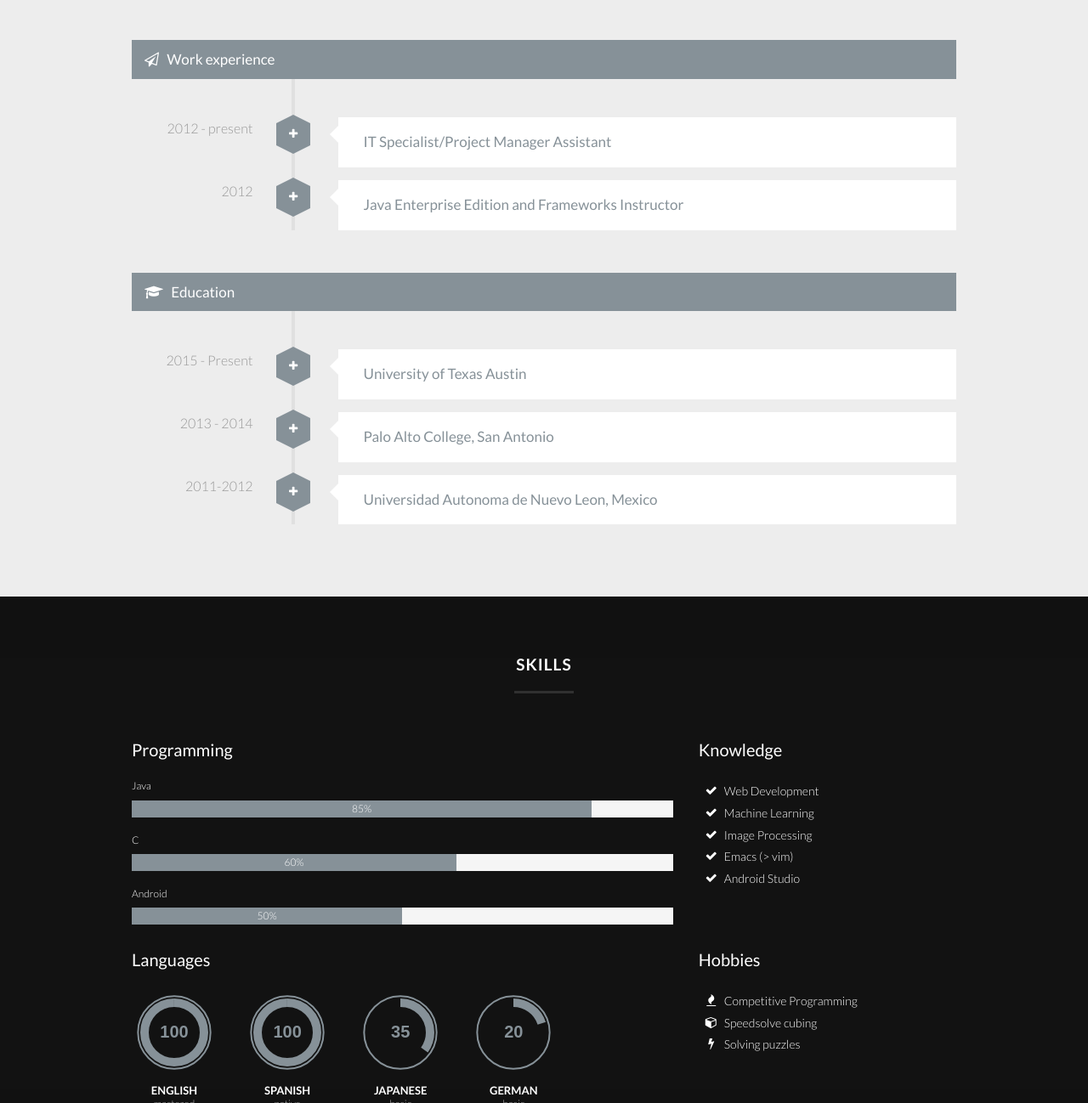
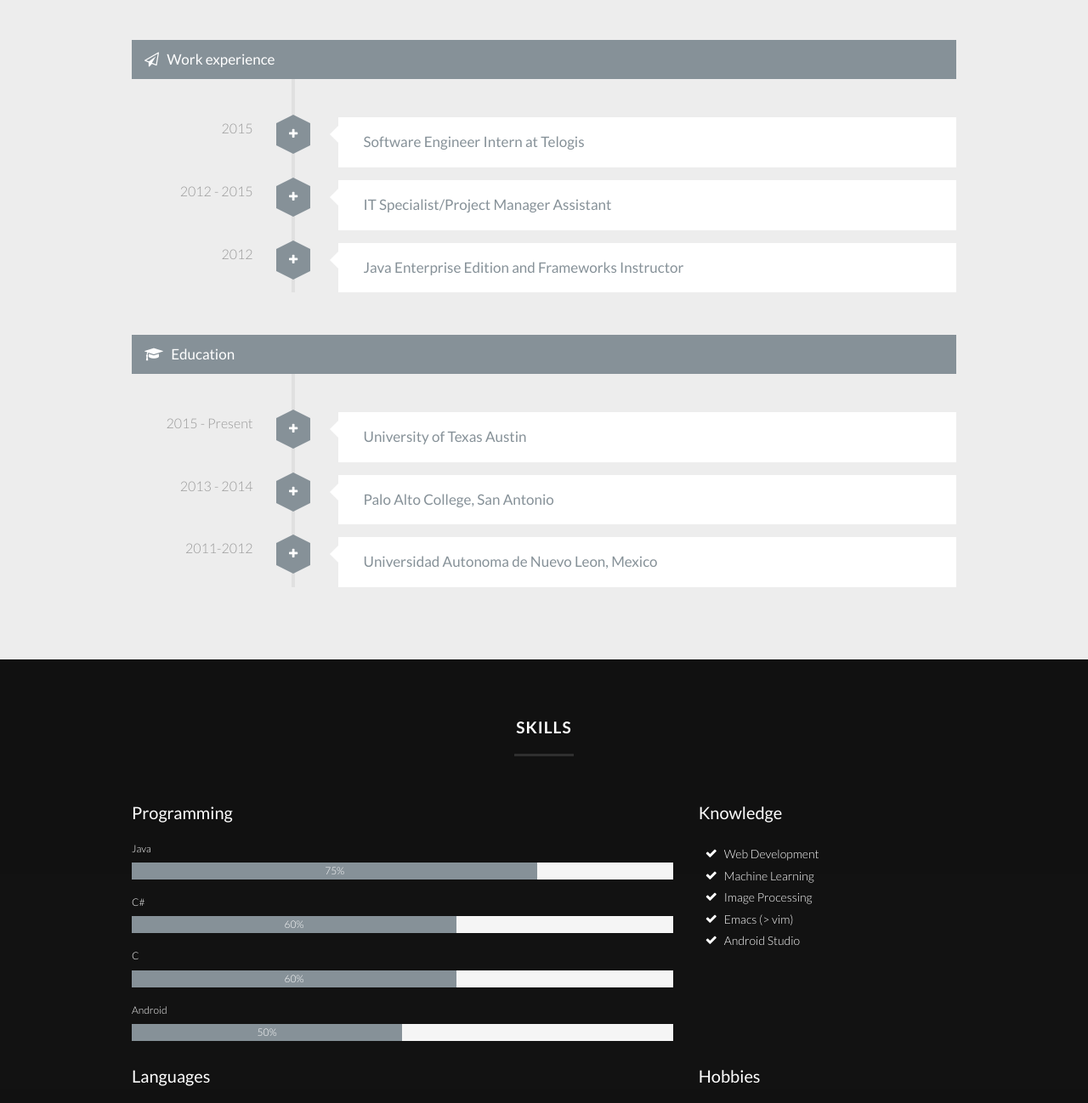
Before and after one commit to ivanryuu/ivanryuu.github.io, a plain HTML site: page index.html in a window 1280 px wide. Shown: the part 1513-2811 px from the top of the page at 85% size. Drawn offline with Linux system fonts and the light colour scheme; a script that the page names is missing.

Commit message:
Added work experience

```diff
--- a/index.html
+++ b/index.html
@@ -144,14 +144,22 @@
 								<h3 class="v-heading wow fadeInDown" data-wow-duration="0.7s" data-wow-delay="0s"><i class="fa fa-paper-plane-o"></i> Work experience</h3>
 							</li>
 							<li>
-								<time class="v-time wow fadeInLeft" data-wow-duration="0.7s" data-wow-delay="0s" datetime="2013-04-15 13:15"><span>2012 - present</span></time>
+								<time class="v-time wow fadeInLeft" data-wow-duration="0.7s" data-wow-delay="0s" datetime="2013-04-15 13:15"><span>2015</span></time>
+								<div class="v-icon" data-toggle="collapse" data-target="#toggle-10"><i class="fa fa-plus"></i></div>
+								<div class="v-label wow fadeInRight" data-wow-duration="0.7s" data-wow-delay="0s" >
+									<h4><a href="#" data-toggle="collapse" data-target="#toggle-10">Software Engineer Intern at Telogis</a></h4>
+									<p id="toggle-10" class="collapse">
+										Worked on developing a User Acceptance Test environment for the unit servers to avoid introducing regressions when transfer-ring staging into production. Backend was built in C# and UI was built using AngularJS and Bootstrap.
+									</p>
+								</div>
+							</li>
+							<li>
+								<time class="v-time wow fadeInLeft" data-wow-duration="0.7s" data-wow-delay="0s" datetime="2013-04-15 13:15"><span>2012 - 2015</span></time>
 								<div class="v-icon" data-toggle="collapse" data-target="#toggle-1"><i class="fa fa-plus"></i></div>
 								<div class="v-label wow fadeInRight" data-wow-duration="0.7s" data-wow-delay="0s" >
 									<h4><a href="#" data-toggle="collapse" data-target="#toggle-1">IT Specialist/Project Manager Assistant</a></h4>
 									<p id="toggle-1" class="collapse">
-										Oversee all technology equipment and configurations. Assist the project manager of a construction company in planning, executing
-										and closing of various projects by building and following the project requirements while managing the constraints such as time, cost,
-										and scope of work.
+										Oversee all technology equipment and configurations. Assist the project manager of a construction company in planning, executing and closing of various projects by building and following the project requirements while managing the constraints such as time, cost, and scope of work.
 									</p>
 								</div>
 							</li>
@@ -161,9 +169,7 @@
 								<div class="v-label wow fadeInRight" data-wow-duration="0.7s" data-wow-delay="0s" >
 									<h4><a href="#" data-toggle="collapse" data-target="#toggle-2">Java Enterprise Edition and Frameworks Instructor</a></h4>
 									<p id="toggle-2" class="collapse">
-										Planned and designed the curriculum that would be taught to prospective students over a course of 5 weeks in 4-hour days.
-										The curriculum being taught included topics such as Java SE/EE, xHTML, mySQL, AJAX, jQuery, and CSS. Performed final student
-										evaluation and determined who passed into the second stage of the training.
+										Planned and designed the curriculum that would be taught to prospective students over a course of 5 weeks in 4-hour days. The curriculum being taught included topics such as Java SE/EE, xHTML, mySQL, AJAX, jQuery, and CSS. Performed final student evaluation and determined who passed into the second stage of the training.
 									</p>
 								</div>
 							</li>
@@ -226,8 +232,14 @@
 						<h4>Programming</h4>
 						<h6>Java</h6>
 						<div class="progress">
-							<div class="progress-bar" role="progressbar" aria-valuenow="85" aria-valuemin="0" aria-valuemax="100" style="width: 85%;">
-								85%
+							<div class="progress-bar" role="progressbar" aria-valuenow="75" aria-valuemin="0" aria-valuemax="100" style="width: 75%;">
+								75%
+							</div>
+						</div>
+						<h6>C#</h6>
+						<div class="progress">
+							<div class="progress-bar" role="progressbar" aria-valuenow="60" aria-valuemin="0" aria-valuemax="100" style="width: 60%;">
+								60%
 							</div>
 						</div>
 						<h6>C</h6>
```
